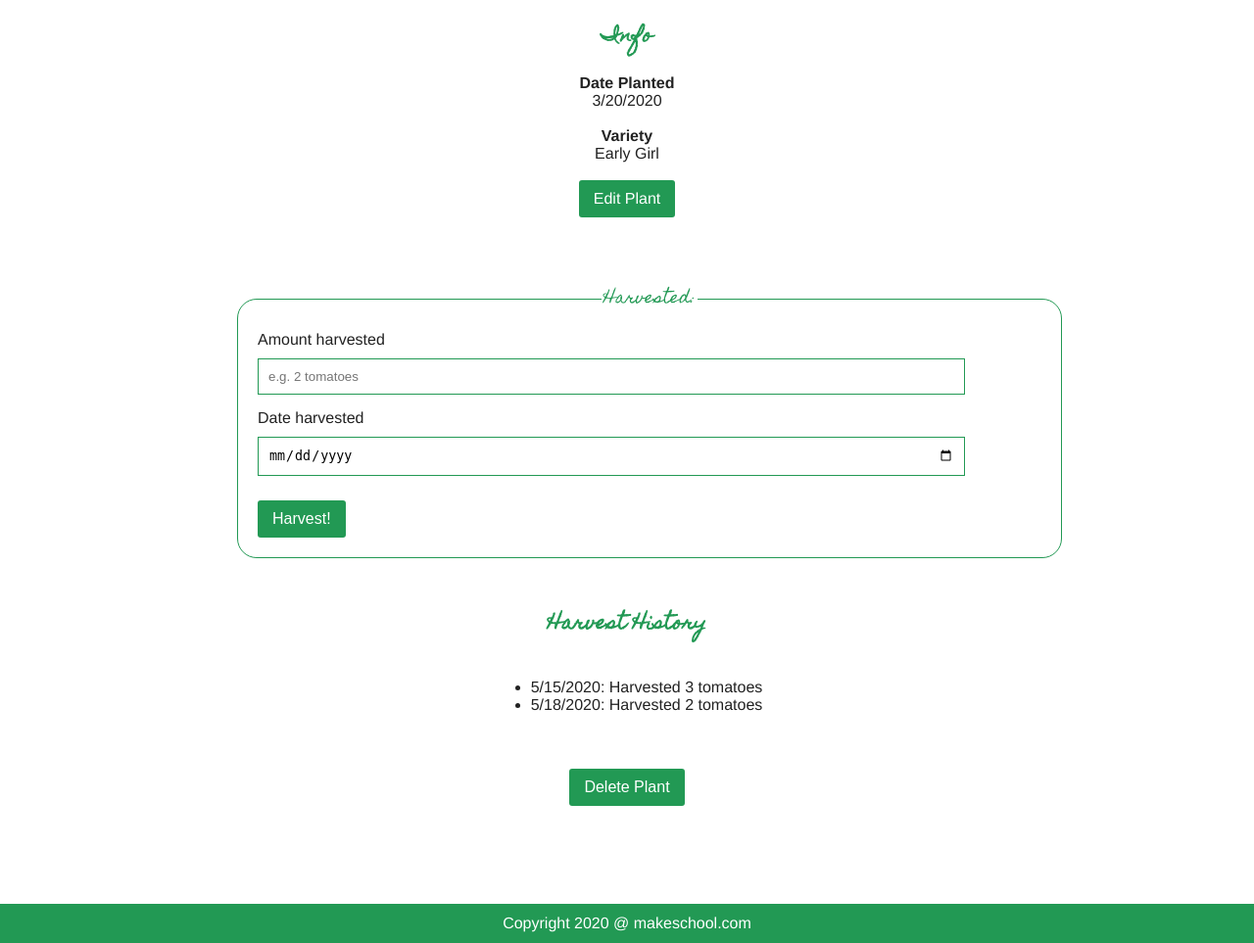
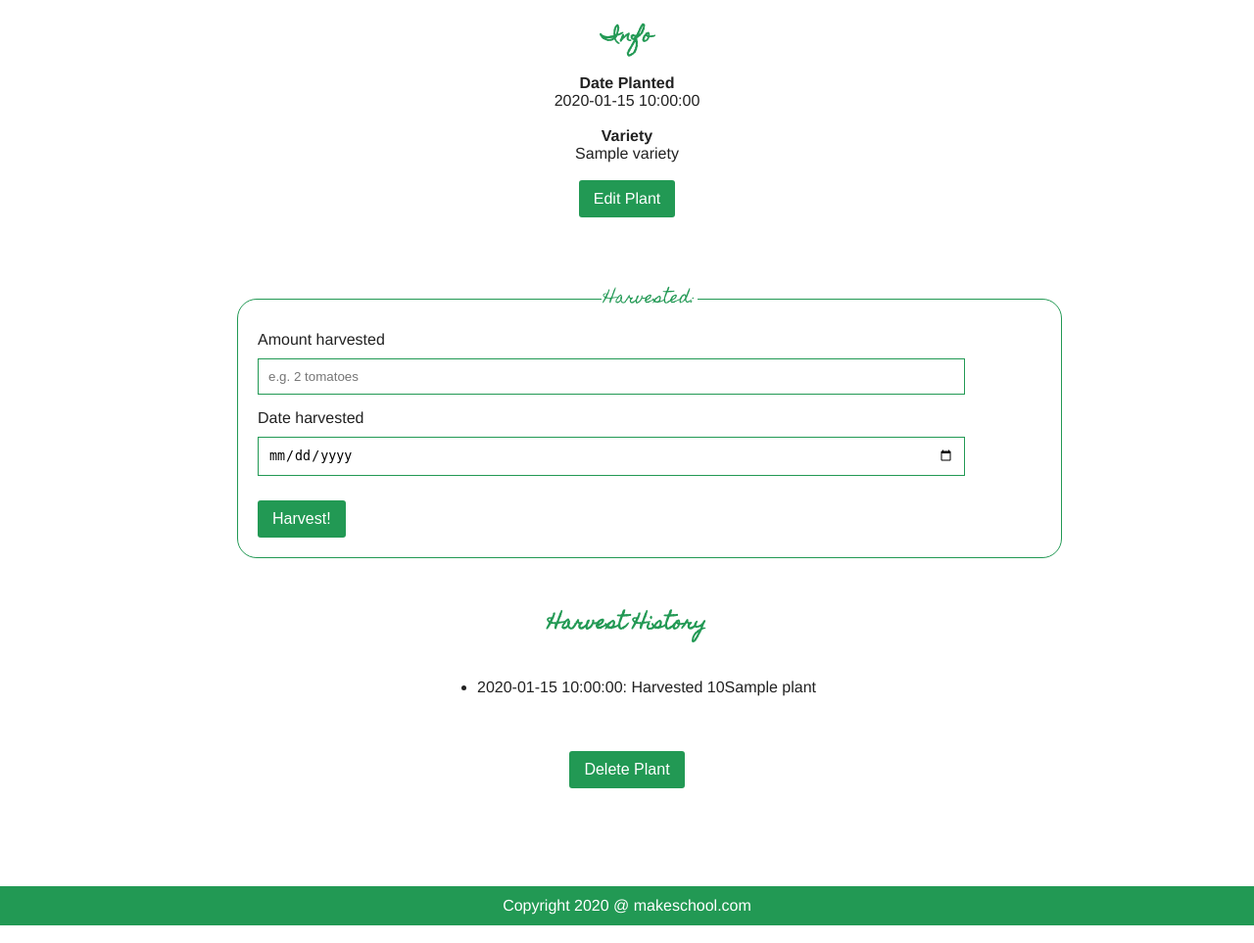
Before and after one commit to CL-mullins/WEB-Homework-5-Databases, a Flask app: template templates/detail.html in a window 1280 px wide. Shown: the part 473-1436 px from the top of the page at 98% size. Run offline with Flask 2, Linux system fonts and the light colour scheme; the template is opened without the code that fills it: most values are stand-ins (such as "Sample title", 1, 10 or a date in 2020); grey boxes marked "Sample" are stand-in pictures; some libraries are stand-ins or nearby versions.

Commit message:
finished detail

```diff
--- a/templates/detail.html
+++ b/templates/detail.html
@@ -12,9 +12,9 @@
 #}
 
 <main>
-        <h1>Tomato</h1>
+        <h1>{{ plant['name'] }}</h1>
 
-        <img src="https://www.almanac.com/sites/default/files/styles/primary_image_in_article/public/image_nodes/tomatoes_helios4eos_gettyimages-edit.jpeg?itok=4KrW14a4">
+        <img src={{ plant['photo_url'] }}>
 
 
 
@@ -22,17 +22,18 @@
             <h3>Info</h3>
 
             <strong>Date Planted</strong>
-            3/20/2020
+            {{ plant['date_planted']}}
             <br><br>
 
             <strong>Variety</strong>
-            Early Girl
+            {{ plant['variety'] }}
             <br><br>
-
-            <a class="nav" href="/edit/123456">Edit Plant</a><br><br>
+            {% set edit_url = "/edit/" + plant['_id']|string %}
+            <a class="nav" href={{ edit_url }}>Edit Plant</a><br><br>
         </section>
 
-        <form action="/harvest/123456" method="POST">
+        {% set harvest_url = "/harvest/" + plant['_id']|string %}
+        <form action={{ harvest_url }} method="POST">
             <fieldset>
                 <legend>Harvested:</legend>
 
@@ -56,14 +57,20 @@
         #}
         <section id="harvest-history">
             <h3>Harvest History</h3>
+            <ul>
+                {% for harvest in harvests %}
+                    <li>{{ harvest['date'] }}: Harvested {{ harvest['quantity'] }}{{ plant['name'] }} </li>
 
-            <ul>
+                {% endfor %}
+            </ul>
+            <!-- <ul>
                 <li>5/15/2020: Harvested 3 tomatoes</li>
                 <li>5/18/2020: Harvested 2 tomatoes</li>
-            </ul>
+            </ul> -->
         </section>
 
-        <form action="/delete/123456" method='POST' id="delete-form" onsubmit="return confirm_delete()">
+        {% set delete_url = "/delete/" + plant['_id']|string %}
+        <form action={{ delete_url }} method='POST' id="delete-form" onsubmit="return confirm_delete()">
             <input type="submit" class="nav" onclick="delete_modal()" value="Delete Plant">
         </form>
 </main>
```
